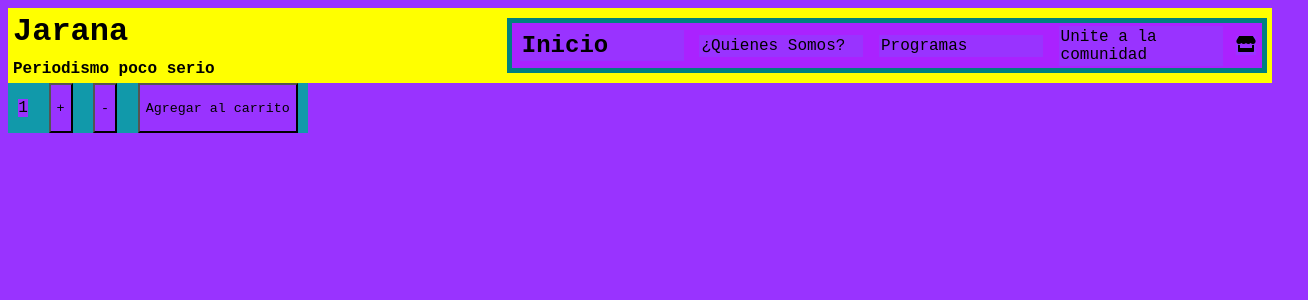
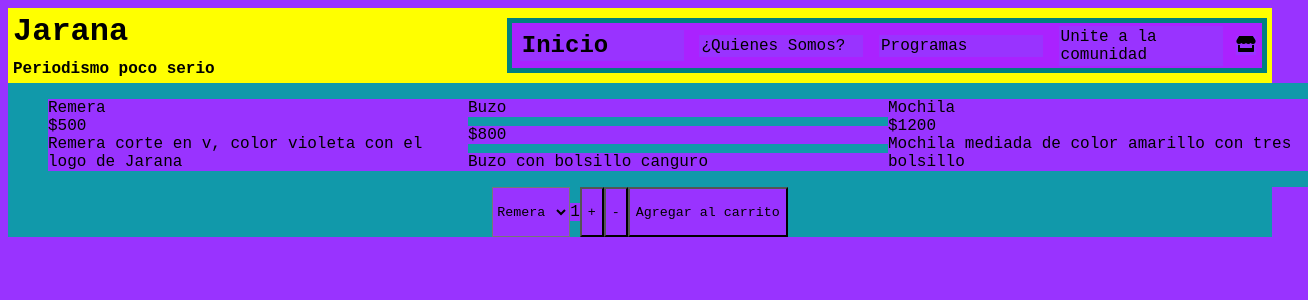
Before and after one commit to Elbruce4/React14680, a React (Create React App) app: page / in a window 1280 px wide. Shown: the top 300 px of the page, 1308 px wide, since content can reach past the window. Built offline with nearby package versions, Linux system fonts and the light colour scheme.

Commit message:
desafio clase 6

```diff
--- a/src/App.js
+++ b/src/App.js
@@ -1,6 +1,6 @@
 import NavBar from "./componentes/Navbar/Navbar";
 
-import Contador from "./componentes/Contador/Contador";
+import ItemCount from "./componentes/ItemCount/ItemCount";
 import ItemListContainer from "./componentes/ItemListContainer/ItemListContainer";
 
 import "./diseño.css"
@@ -15,10 +15,12 @@ const App = () => {
                         <h4>Periodismo poco serio</h4>
                     </div>
                     <NavBar />
+                </div>
+                <div className="productos">
                     <ItemListContainer greeting = "Accede a todo nuestro contenido"/>
                 </div>
                 <div className="contador">
-                    <Contador stock={5} initial={1} onAdd="Agregar al carrito"/>
+                    <ItemCount stock={5} initial={1} onAdd="Agregar al carrito"/>
                 </div>
             </div>
     );
--- a/src/componentes/Contador/Contador.js
+++ b/src/componentes/ItemCount/ItemCount.js
@@ -1,7 +1,7 @@
 import { useState } from "react";
 
 
-const Contador = ({stock, onAdd, initial}) => {
+const ItemCount = ({stock, onAdd, initial}) => {
 
     const [contador , setContador] = useState(initial);
 
@@ -36,6 +36,11 @@ const Contador = ({stock, onAdd, initial}) => {
     }
 
     return (<div className="contador contador-botones">
+                <select name="Productos" id="nombreProductos">
+                    <option value="1">Remera</option>
+                    <option value="2">Buzo</option>
+                    <option value="3">Mochila</option>
+                </select>
                 <p>{contador}</p>
                 <button onClick={sumarContador}>+</button>
                 <button onClick={restarContador}>-</button>
@@ -44,4 +49,4 @@ const Contador = ({stock, onAdd, initial}) => {
     );
 }
 
-export default Contador
+export default ItemCount
--- /dev/null
+++ b/src/componentes/ItemListContainer/Item.js
@@ -0,0 +1,48 @@
+import { useState, useEffect } from "react"
+import ItemList from "./ItemList"
+
+const Item = () => {
+
+    const [data , setData] = useState([])
+
+    const productos = [
+        {
+            id : 1,
+            nombre : "Remera",
+            descripcion : "Remera corte en v, color violeta con el logo de Jarana",
+            precio : 500
+        },{
+            id: 2,
+            nombre: "Buzo" ,
+            descripcion: "Buzo con bolsillo canguro",
+            precio: 800,
+        },{
+            id: 3,
+            nombre: "Mochila",
+            descripcion: "Mochila mediada de color amarillo con tres bolsillo",
+            precio: 1200,
+        }
+    ]
+
+    useEffect(()=>{const promesa = new Promise ((resolve , reject)=>{
+        setTimeout(()=>{
+            resolve(data)
+        },2000)
+    });
+        promesa.then(()=>{setData(productos)});
+    },[]);
+
+    console.log(data)
+
+
+    return (
+        <ul className="productos">
+            { data.map(obj =>
+                <ItemList data={obj}/>
+            )}
+
+        </ul>
+    );
+}
+
+export default Item
--- /dev/null
+++ b/src/componentes/ItemListContainer/ItemList.js
@@ -0,0 +1,15 @@
+
+const ItemList = ({data}) =>{
+
+    console.log(data);
+
+    return (
+        <div className="productos lista">
+        <li>{data.nombre}</li>
+        <li>${data.precio}</li>
+        <li className="lista">{data.descripcion}</li>
+        </div>
+    );
+}
+
+export default ItemList
--- a/src/componentes/ItemListContainer/ItemListContainer.js
+++ b/src/componentes/ItemListContainer/ItemListContainer.js
@@ -1,7 +1,9 @@
+import Item from "./Item"
 
 const itemListContainer = (pros) =>
-        <>
+        <div className="productos">
             {console.log(pros.greeting)}
-        </>
+            <Item />
+        </div>
 
 export default itemListContainer
--- a/src/diseño.css
+++ b/src/diseño.css
@@ -66,7 +66,6 @@ h1, h4 {
 }
 
 .contador {
-    width: 300px;
     background-color: #19a;
 
     display: flex;
@@ -82,4 +81,24 @@ h1, h4 {
 .contador-botones{
     display: flex;
     flex-direction: row;
+    justify-content: space-around;
 }
+
+.productos{
+    background: scroll 5px #19a;
+
+    display: flex;
+    flex-direction: row;
+    justify-content: space-between;
+}
+
+ul , li {
+    list-style: none;
+}
+
+.lista{
+    display: flex;
+    flex-direction: column;
+
+    width: 420px;
+}
```
